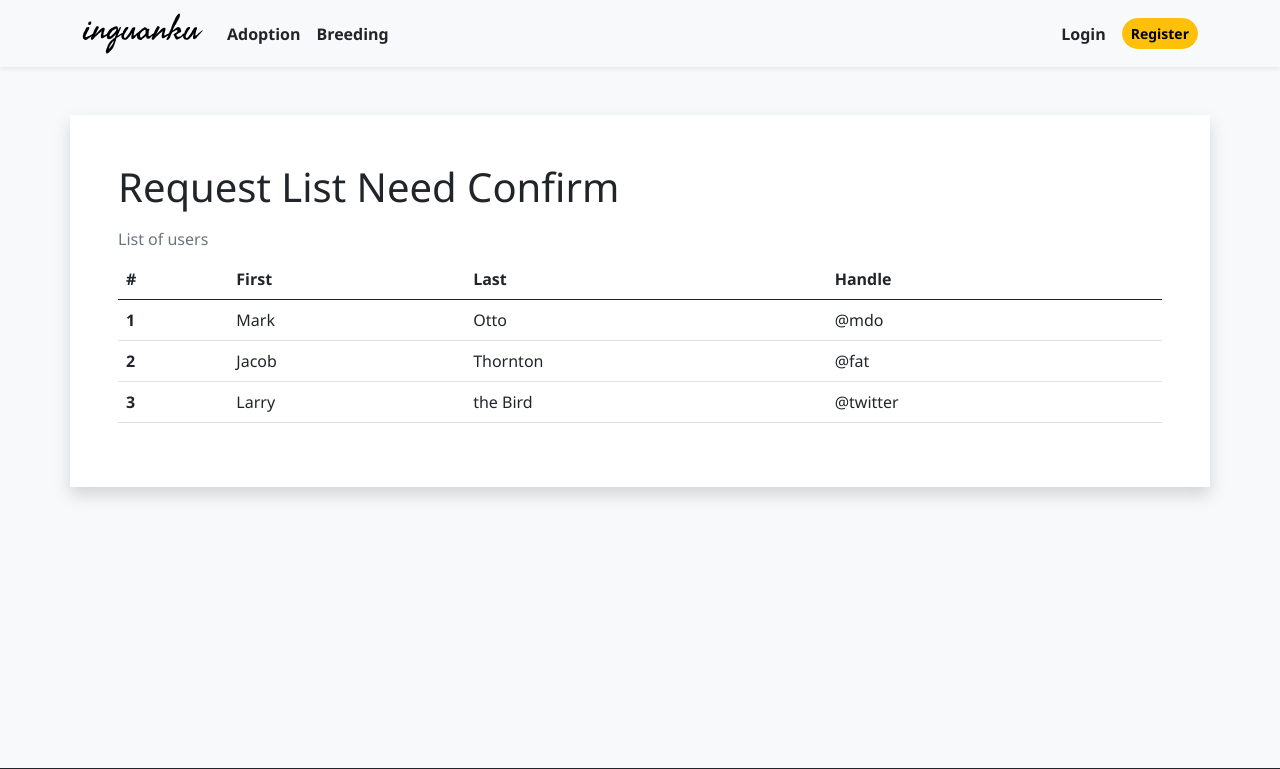
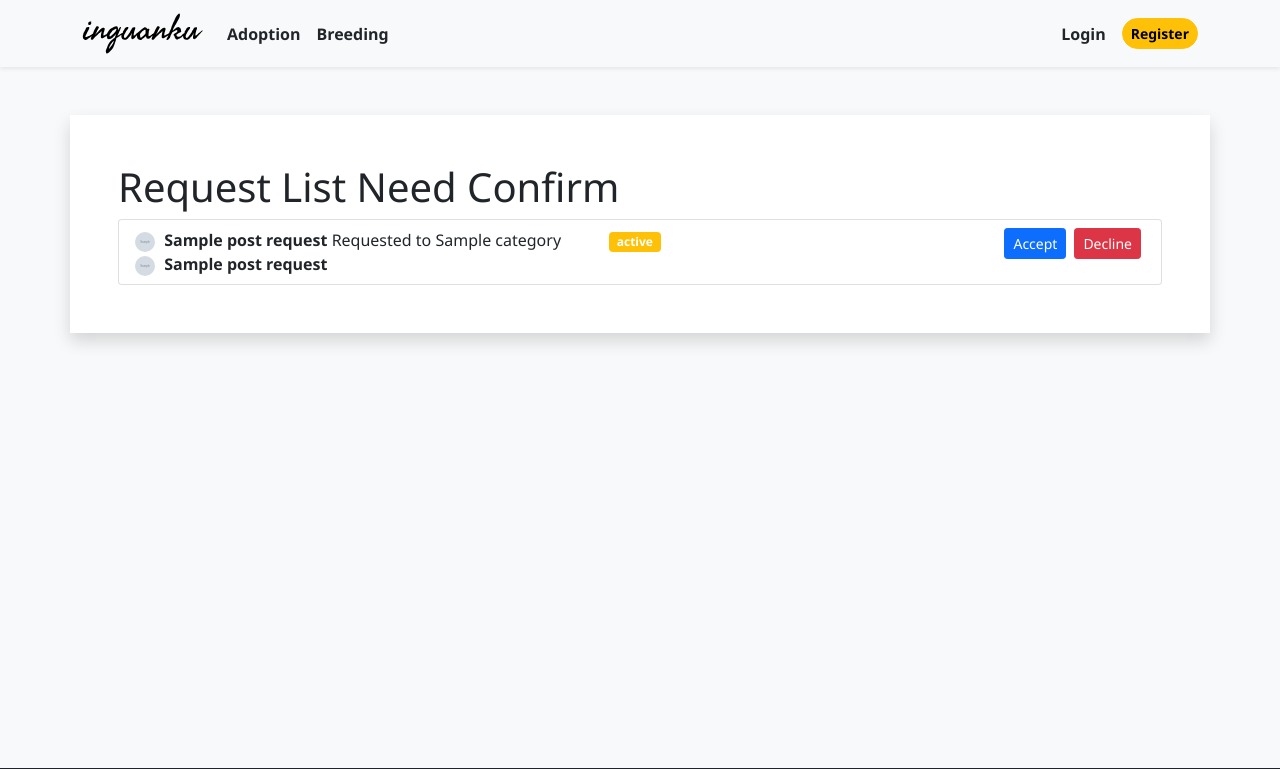
Before and after one commit to inguanku/inguanku, a CodeIgniter 4 app: template app/Views/post/request.php in a window 1280 px wide. Shown: the top 769 px of the page. Run offline with PHP 8.4 and a stand-in for CodeIgniter, Linux system fonts and the light colour scheme; the template is opened without the code that fills it: most values are stand-ins (such as "Sample title", 1, 10 or a date in 2020); grey boxes marked "Sample" are stand-in pictures; data that the repository does not hold is empty; some libraries are stand-ins or nearby versions.

Commit message:
creating view for requests list

```diff
--- a/app/Views/post/request.php
+++ b/app/Views/post/request.php
@@ -3,38 +3,26 @@
 <?= $this->section('content'); ?>
 <div class="container shadow my-5 bg-white p-5">
     <h1>Request List Need Confirm</h1>
-
-    <table class="table caption-top">
-    <caption>List of users</caption>
-    <thead>
-        <tr>
-        <th scope="col">#</th>
-        <th scope="col">First</th>
-        <th scope="col">Last</th>
-        <th scope="col">Handle</th>
-        </tr>
-    </thead>
-    <tbody>
-        <tr>
-        <th scope="row">1</th>
-        <td>Mark</td>
-        <td>Otto</td>
-        <td>@mdo</td>
-        </tr>
-        <tr>
-        <th scope="row">2</th>
-        <td>Jacob</td>
-        <td>Thornton</td>
-        <td>@fat</td>
-        </tr>
-        <tr>
-        <th scope="row">3</th>
-        <td>Larry</td>
-        <td>the Bird</td>
-        <td>@twitter</td>
-        </tr>
-    </tbody>
-    </table>
+    <ul class="list-group">
+        <?php foreach ($postRequest as $request): ?>
+            <li class="list-group-item">
+                <div class="row">
+                    <div class="col">
+                        <img src="/images/avatar/<?= ($request->avatar == '')? 'default.jpg': $request->avatar; ?>" class="little-avatar rounded-pill">
+                        <span class="fw-bold"><?= $request->name ?></span> Requested to <?= $request->category ?>
+                        <img src="/images/post/<?= $request->file_name; ?>"  class="little-avatar rounded-pill"> <span class="fw-bold"><?= $request->pet_name ?></span>
+                    </div>
+                    <div class="col-1">
+                        <span class="badge bg-warning"><?= $request->status ?></span>
+                    </div>
+                    <div class="col">
+                        <a href="" class="btn btn-sm btn-danger float-end mx-1">Decline</a>
+                        <a href="" class="btn btn-sm btn-primary float-end mx-1">Accept</a>
+                    </div>
+                </div>
+            </li>
+        <?php endforeach;?>
+    </ul>
 </div>
 
 <?= $this->endSection(); ?>
```
